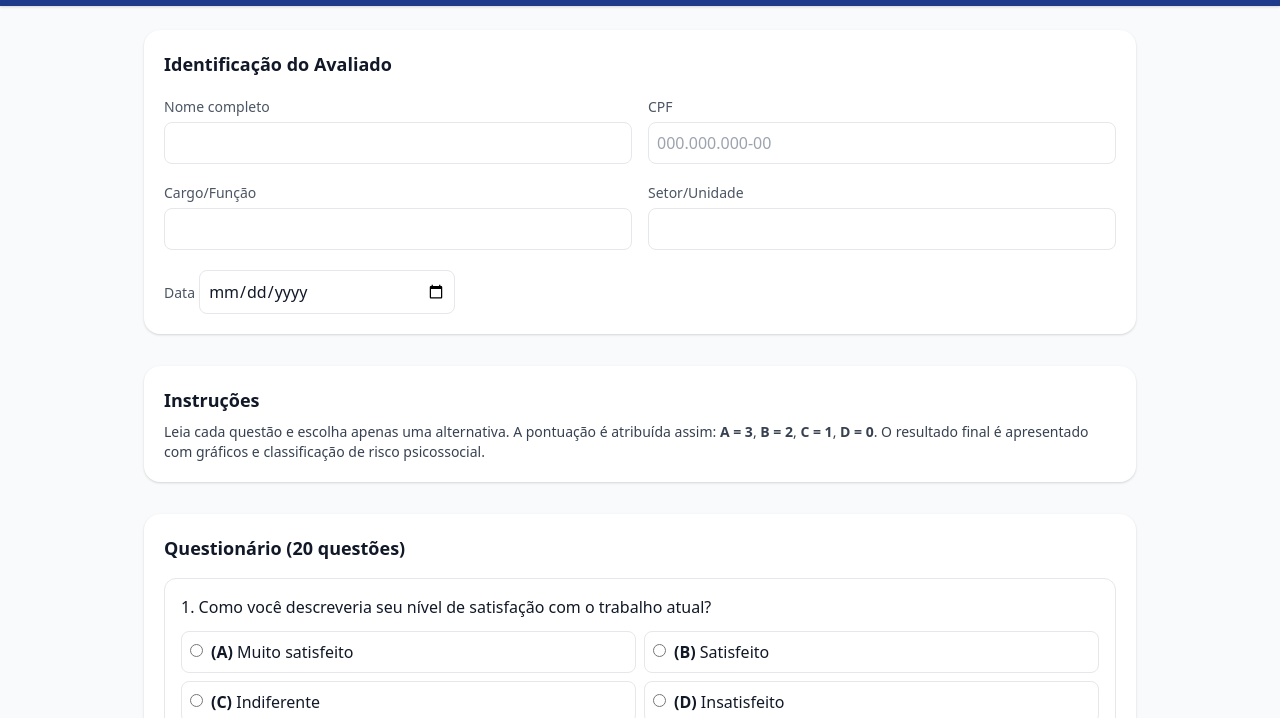
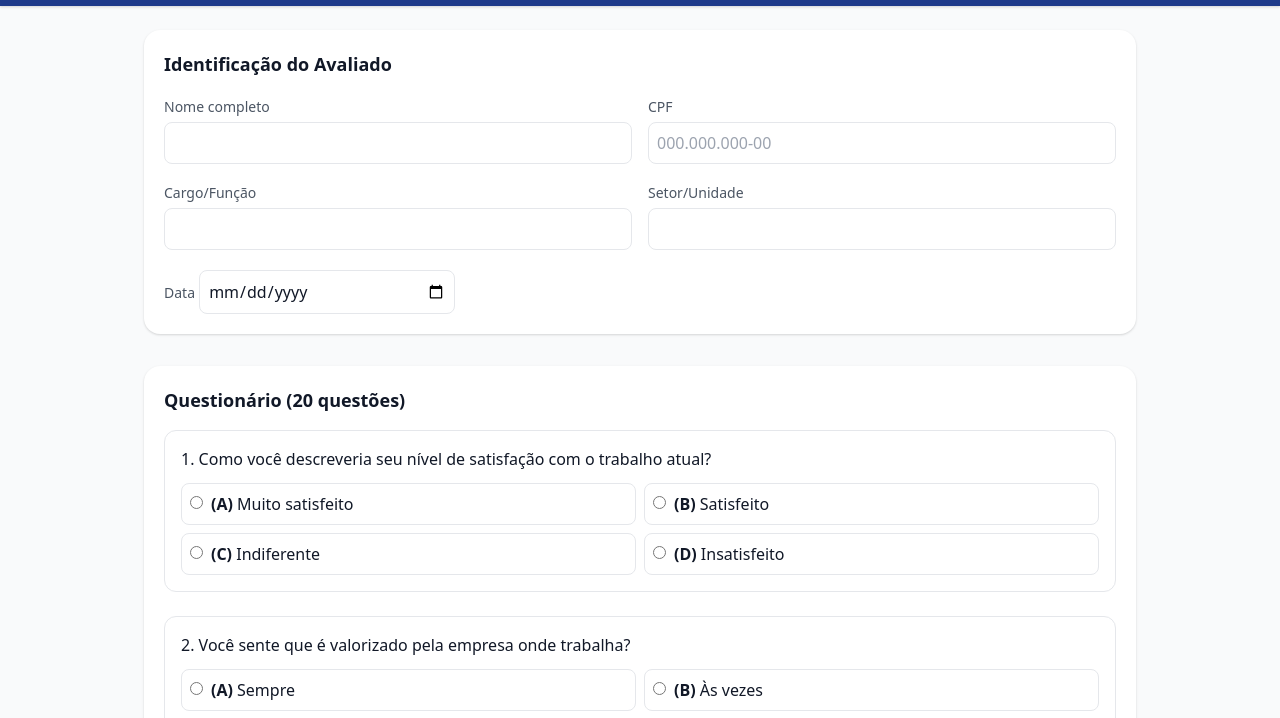
Before and after one commit to dinofilho/Complementacao_NR1_Avaliacao_Psicossocial, a plain HTML site: page index.html in a window 1280 px wide. Shown: the part 82-800 px from the top of the page. Drawn offline with nearby package versions, Linux system fonts and the light colour scheme.

Commit message:
Remove instructions section from index.html
Removed instructions section from the HTML.

```diff
--- a/index.html
+++ b/index.html
@@ -51,11 +51,6 @@
       </div>
     </section>
 
-    <!-- Instruções -->
-    <section class="card bg-white p-5 rounded-2xl shadow">
-      <h2 class="text-lg font-semibold mb-2">Instruções</h2>
-      <p class="text-sm text-gray-700">Leia cada questão e escolha apenas uma alternativa. A pontuação é atribuída assim: <strong>A = 3</strong>, <strong>B = 2</strong>, <strong>C = 1</strong>, <strong>D = 0</strong>. O resultado final é apresentado com gráficos e classificação de risco psicossocial.</p>
-    </section>
 
     <!-- Questionário -->
     <section id="quiz" class="card bg-white p-5 rounded-2xl shadow">
```
